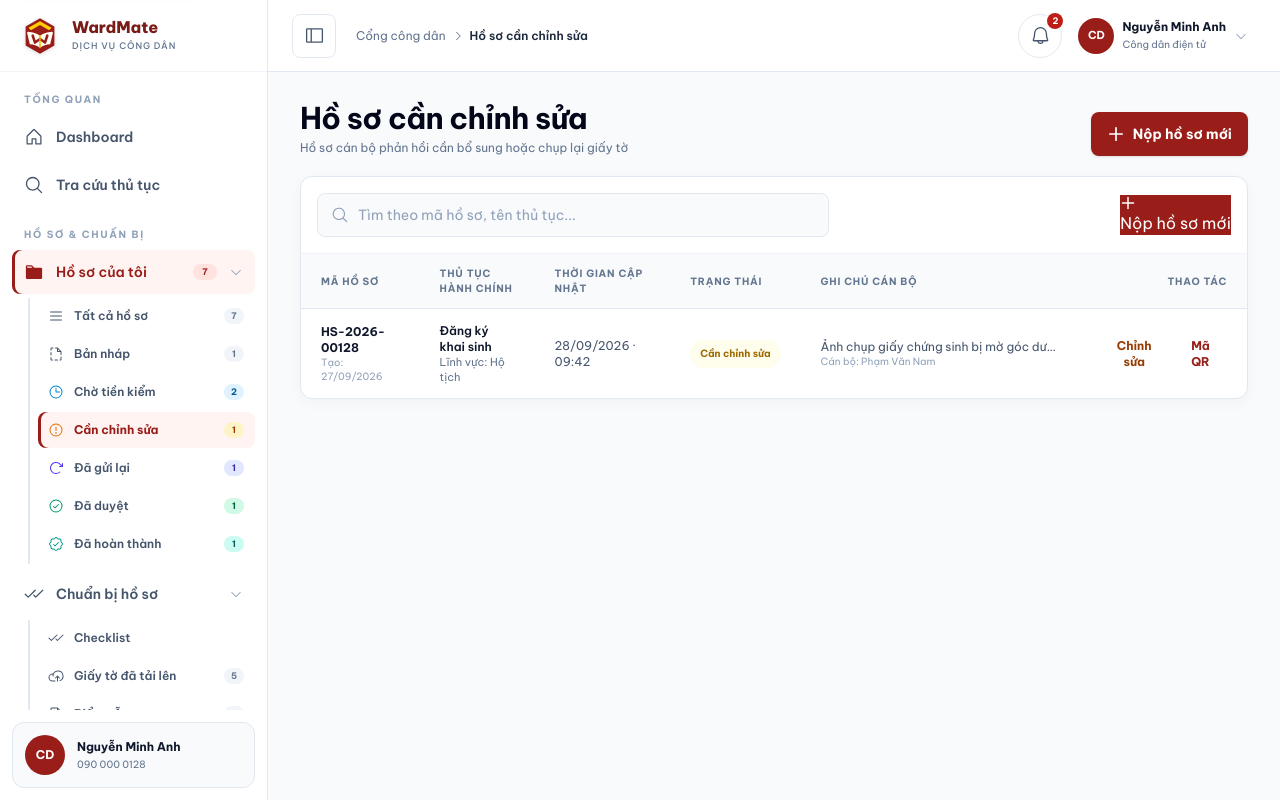
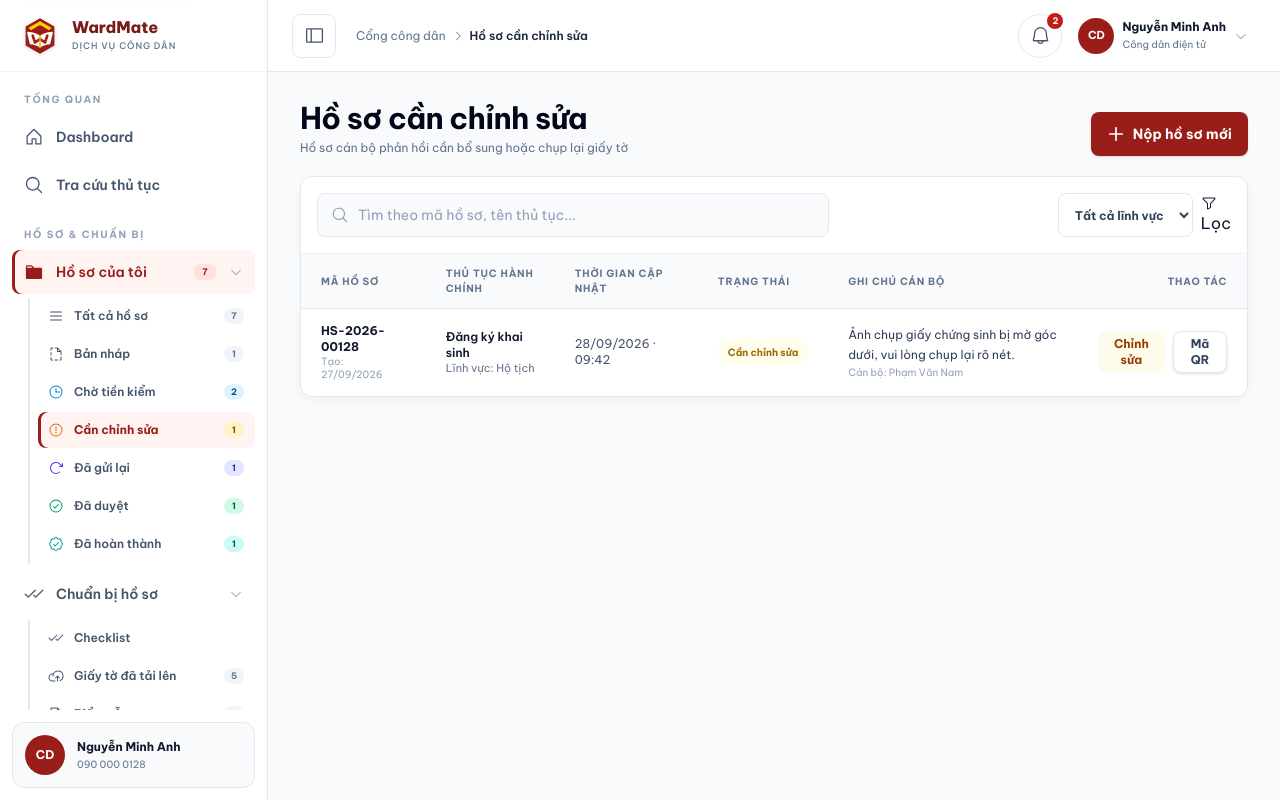
Before and after one commit to wardmate-capstone/wardmate-frontend, a React (Vite) app: page /citizen in a window 1280 px wide. Both pictures are taken after a click on the button "Bổ sung ngay". Built offline with nearby package versions, Linux system fonts and the light colour scheme.

Commit message:
Edit Citizen 2

```diff
--- a/src/pages/citizen/CitizenPage.tsx
+++ b/src/pages/citizen/CitizenPage.tsx
@@ -16,6 +16,7 @@ import {
   FilePdf,
   FileText,
   Folder,
+  Funnel,
   House,
   List,
   MagnifyingGlass,
@@ -1241,6 +1242,7 @@ function CitizenDossiersView({
   onSelectSection: (id: CitizenSectionId) => void;
 }) {
   const [searchTerm, setSearchTerm] = useState('');
+  const [selectedField, setSelectedField] = useState('all');
 
   // Map activeSection sang trạng thái lọc
   const targetStatus = useMemo(() => {
@@ -1265,13 +1267,14 @@ function CitizenDossiersView({
   const filteredDossiers = useMemo(() => {
     return dossiers.filter((d) => {
       const matchStatus = targetStatus === 'ALL' || d.status === targetStatus;
+      const matchField = selectedField === 'all' || d.field === selectedField;
       const matchSearch =
         d.code.toLowerCase().includes(searchTerm.toLowerCase()) ||
         d.procedureName.toLowerCase().includes(searchTerm.toLowerCase()) ||
         d.field.toLowerCase().includes(searchTerm.toLowerCase());
-      return matchStatus && matchSearch;
+      return matchStatus && matchField && matchSearch;
     });
-  }, [dossiers, targetStatus, searchTerm]);
+  }, [dossiers, targetStatus, selectedField, searchTerm]);
 
   return (
     <section className="admin-card admin-table-card admin-content-card">
@@ -1287,12 +1290,21 @@ function CitizenDossiersView({
         </label>
 
         <div className="flex items-center gap-2">
+          <select
+            className="h-11 rounded-lg border border-slate-200 bg-white px-3 text-xs font-bold text-slate-700 outline-none hover:border-slate-300"
+            value={selectedField}
+            onChange={(e) => setSelectedField(e.target.value)}
+          >
+            <option value="all">Tất cả lĩnh vực</option>
+            <option value="Hộ tịch">Hộ tịch</option>
+            <option value="Chứng thực">Chứng thực</option>
+            <option value="Địa chính">Địa chính</option>
+          </select>
           <button
             type="button"
-            onClick={() => onSelectSection('procedures')}
-            className="!bg-red-800 !text-white hover:!bg-red-900 border-none"
+            onClick={() => toast.info('Đang hiển thị danh sách hồ sơ theo bộ lọc')}
           >
-            <Plus size={16} weight="bold" /> Nộp hồ sơ mới
+            <Funnel size={16} /> Lọc
           </button>
         </div>
       </div>
@@ -1326,20 +1338,20 @@ function CitizenDossiersView({
                     {item.status}
                   </span>
                 </td>
-                <td className="max-w-[280px]">
-                  <p className="truncate text-xs text-slate-600" title={item.officerNote}>
+                <td className="max-w-[320px]">
+                  <p className="text-xs text-slate-700 leading-relaxed line-clamp-2" title={item.officerNote}>
                     {item.officerNote || '—'}
                   </p>
                   {item.officerName && (
-                    <small className="block text-[10px] text-slate-400 truncate">Cán bộ: {item.officerName}</small>
+                    <small className="block text-[10px] text-slate-400 mt-0.5 truncate">Cán bộ: {item.officerName}</small>
                   )}
                 </td>
                 <td>
-                  <div className="flex items-center justify-end gap-1.5">
+                  <div className="flex items-center justify-end gap-2">
                     {item.status === 'Cần chỉnh sửa' && (
                       <button
                         type="button"
-                        className="!text-amber-800 hover:!bg-amber-50"
+                        className="rounded-lg bg-amber-50 px-2.5 py-1 text-xs font-bold text-amber-800 hover:bg-amber-100"
                         onClick={() => toast.info(`Mở giao diện bổ sung giấy tờ cho hồ sơ ${item.code}`)}
                       >
                         Chỉnh sửa
@@ -1348,7 +1360,7 @@ function CitizenDossiersView({
                     {item.status === 'Đã hoàn thành' && (
                       <button
                         type="button"
-                        className="!text-emerald-700 hover:!bg-emerald-50"
+                        className="rounded-lg bg-emerald-50 px-2.5 py-1 text-xs font-bold text-emerald-700 hover:bg-emerald-100"
                         onClick={() => onOpenFeedback(item.procedureName, item.code)}
                       >
                         Đánh giá
@@ -1356,6 +1368,7 @@ function CitizenDossiersView({
                     )}
                     <button
                       type="button"
+                      className="rounded-lg border border-slate-200 bg-white px-2.5 py-1 text-xs font-bold text-slate-700 hover:bg-slate-50 hover:text-red-800 shadow-sm"
                       onClick={() => onSelectSection('qr_code')}
                       title="Xem mã QR hồ sơ"
                     >
```
